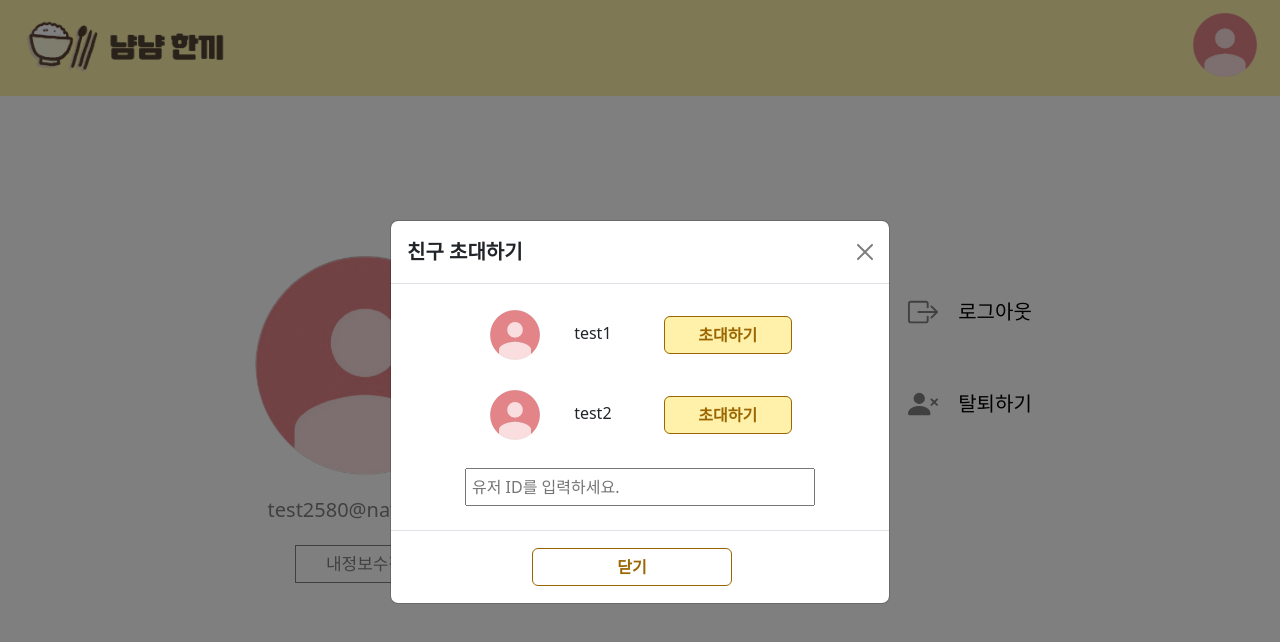
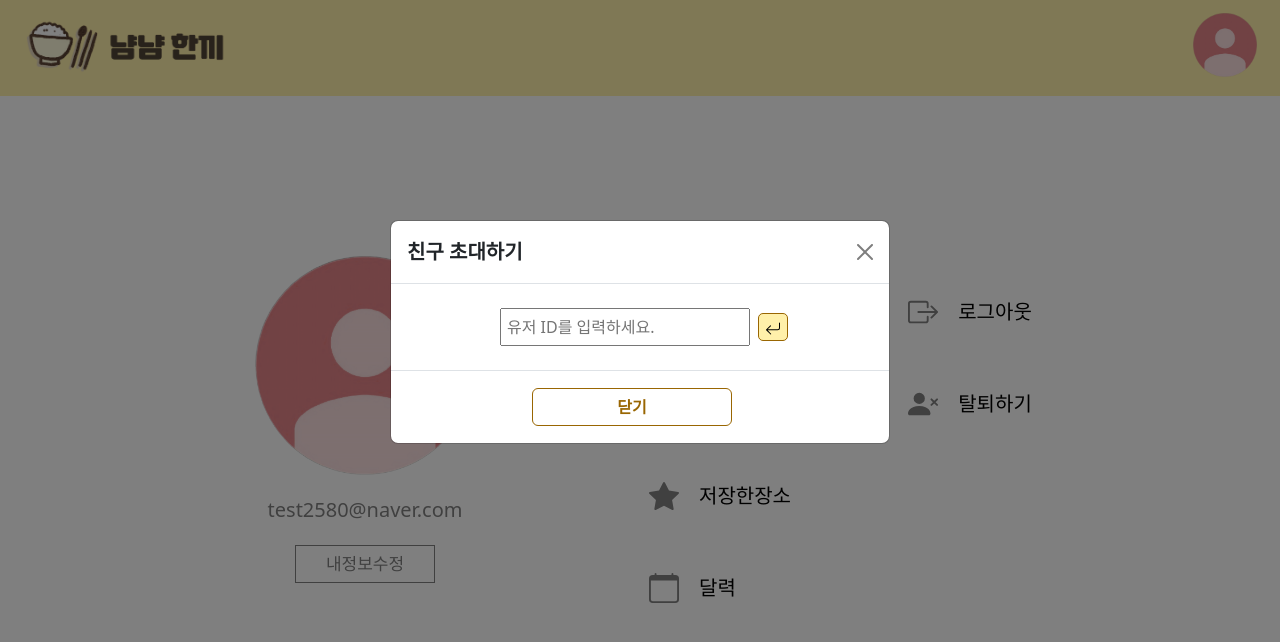
Before and after one commit to YumYum-team/Yum-FE, a React (Create React App) app: page /mypage in a window 1280 px wide. Both pictures are taken after a click on the button "초대하기". Shown: the top 642 px of the page. Built offline with nearby package versions, Linux system fonts and the light colour scheme.

Commit message:
초대하기 모달 수정
예시 유저 놓고 검색시 뜨게하기
없는 유저는 없다는 안내문

```diff
--- a/src/pages/Mypage/MyPage.css
+++ b/src/pages/Mypage/MyPage.css
@@ -96,7 +96,17 @@
 .userIdSearch {
   margin: 8px;
   padding: 5px;
-  width: 350px;
+  width: 250px;
+}
+
+.userIdSearchButton {
+  background-color: #fff0aa;
+  border: solid 1px #996602;
+  border-radius: 5px;
+}
+
+.notFoundMessage {
+  margin: 20px;
 }
 
 .inviteFooter {
--- a/src/pages/Mypage/MyPage.jsx
+++ b/src/pages/Mypage/MyPage.jsx
@@ -10,6 +10,7 @@ import {
   StarFill,
   Calendar,
   BoxArrowRight,
+  ArrowReturnLeft,
 } from "react-bootstrap-icons";
 import { useNavigate } from "react-router-dom";
 import { profile, webLogo } from "../../assets/images";
@@ -19,6 +20,7 @@ const MyPage = () => {
   const [unregisterModal, setUnregisterModal] = useState(false);
   const [email, setEmail] = useState();
   const [userId, setUserId] = useState();
+  const [foundUser, setFoundUser] = useState(null);
   const [invitationSent, setInvitationSent] = useState({});
   const navigate = useNavigate();
 
@@ -28,14 +30,32 @@ const MyPage = () => {
 
   const inviteCloseHandler = () => {
     setInviteModal(false);
+    setUserId("");
+    setFoundUser(null);
   };
 
+  // 사용자 검색 함수
+  const searchUser = () => {
+    // 여기서 사용자 ID를 기반으로 사용자를 검색하는 로직을 구현해야 합니다.
+    // 예를 들어, 입력된 ID를 기반으로 사용자 데이터를 가져오는 API 호출을 할 수 있습니다.
+    // 이 예시에서는 하드코딩된 목록에서 사용자를 찾는 것을 시뮬레이션합니다.
+    const users = [
+      { id: "test1", profileImg: profile },
+      { id: "test2", profileImg: profile },
+    ];
+
+    const user = users.find((user) => user.id === userId);
+    setFoundUser(user);
+  };
+
+  // 초대 버튼 클릭 시 동작
   const inviteHandler = (user) => {
     // 초대하기 버튼을 눌렀을 때 초대 상태를 변경
     setInvitationSent((prevState) => ({
       ...prevState,
       [user]: !prevState[user],
     }));
+    console.log("초대된 사용자:", user);
   };
 
   const editButtonHandler = () => {
@@ -101,30 +121,29 @@ const MyPage = () => {
               <Modal.Title className="inviteTitle">친구 초대하기</Modal.Title>
             </Modal.Header>
             <Modal.Body className="modalBody">
+              {/* 검색된 사용자 표시 */}
+              {foundUser && (
                 <div className="userBox">
                   <span className="userprofile">
-                  <img src={profile} alt="profile" />
+                    <img src={foundUser.profileImg} alt="프로필" />
                   </span>
-                <span className="searchId"> test1 </span>
+                  <span className="searchId">{foundUser.id}</span>
                   <Button
                     className="modalInvite"
-                  onClick={() => inviteHandler("test1")}
+                    onClick={() => inviteHandler(foundUser.id)}
                   >
-                  {invitationSent["test1"] ? "취소" : "초대하기"}
+                    {invitationSent[foundUser.id] ? "취소" : "초대하기"}
                   </Button>
                 </div>
-              <div className="userBox">
-                <span className="userprofile">
-                  <img src={profile} alt="profile" />
-                </span>
-                <span className="searchId"> test2 </span>
-                <Button
-                  className="modalInvite"
-                  onClick={() => inviteHandler("test2")}
-                >
-                  {invitationSent["test2"] ? "취소" : "초대하기"}
-                </Button>
+              )}
+              {/* 사용자 없는 경우 메시지 표시 */}
+              {!foundUser && userId && (
+                <div className="notFoundMessage">
+                  해당 사용자를 찾을 수 없습니다.
                 </div>
+              )}
+              {/* 검색창 */}
+              <div>
                 <input
                   className="userIdSearch"
                   type="text"
@@ -132,6 +151,10 @@ const MyPage = () => {
                   value={userId}
                   onChange={(e) => setUserId(e.target.value)}
                 />
+                <button className="userIdSearchButton" onClick={searchUser}>
+                  <ArrowReturnLeft />
+                </button>
+              </div>
             </Modal.Body>
             <Modal.Footer className="inviteFooter">
               <Button className="modalInviteClose" onClick={inviteCloseHandler}>
```
Lines whose indentation alone changed are shown as unchanged.
